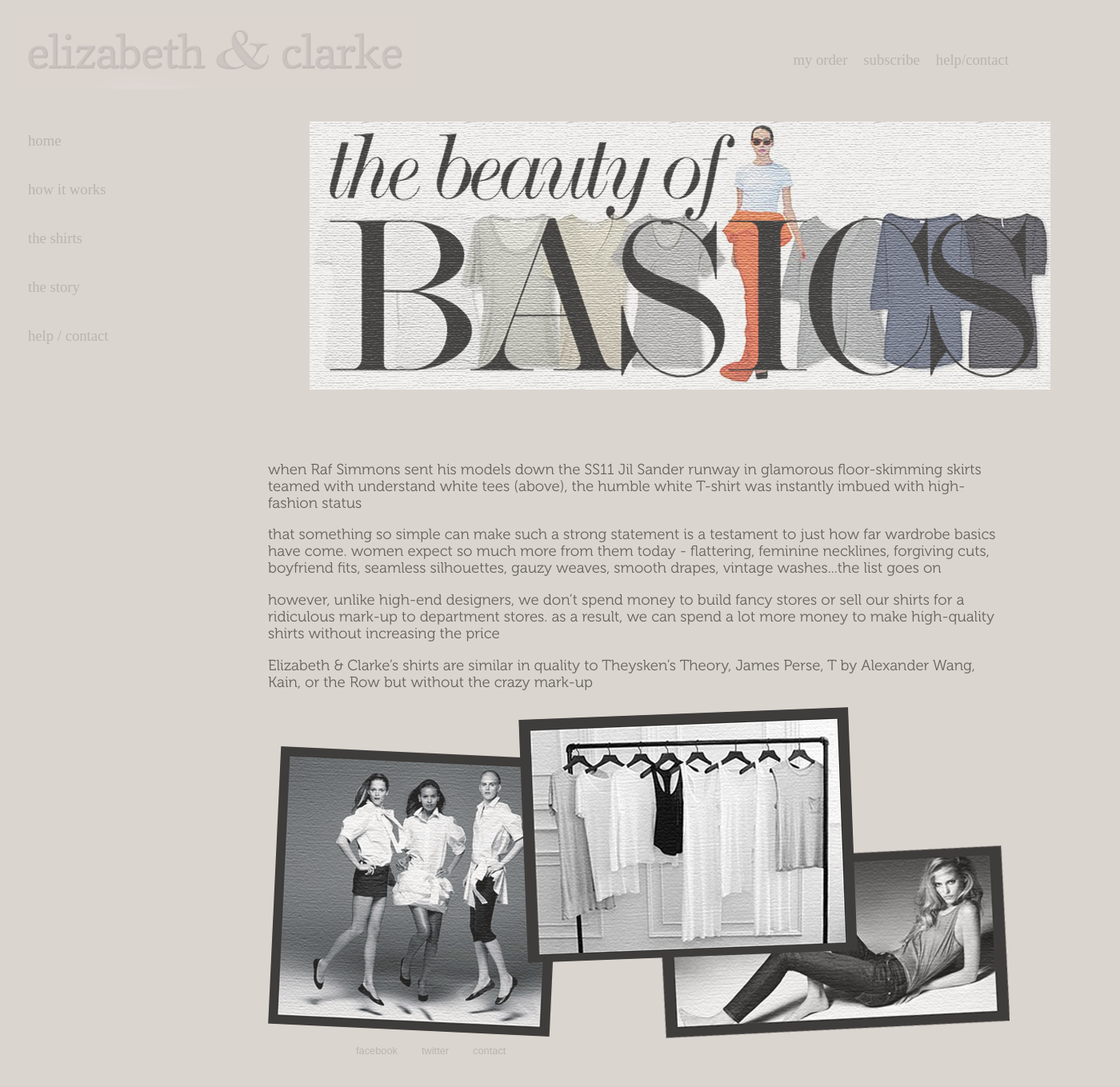
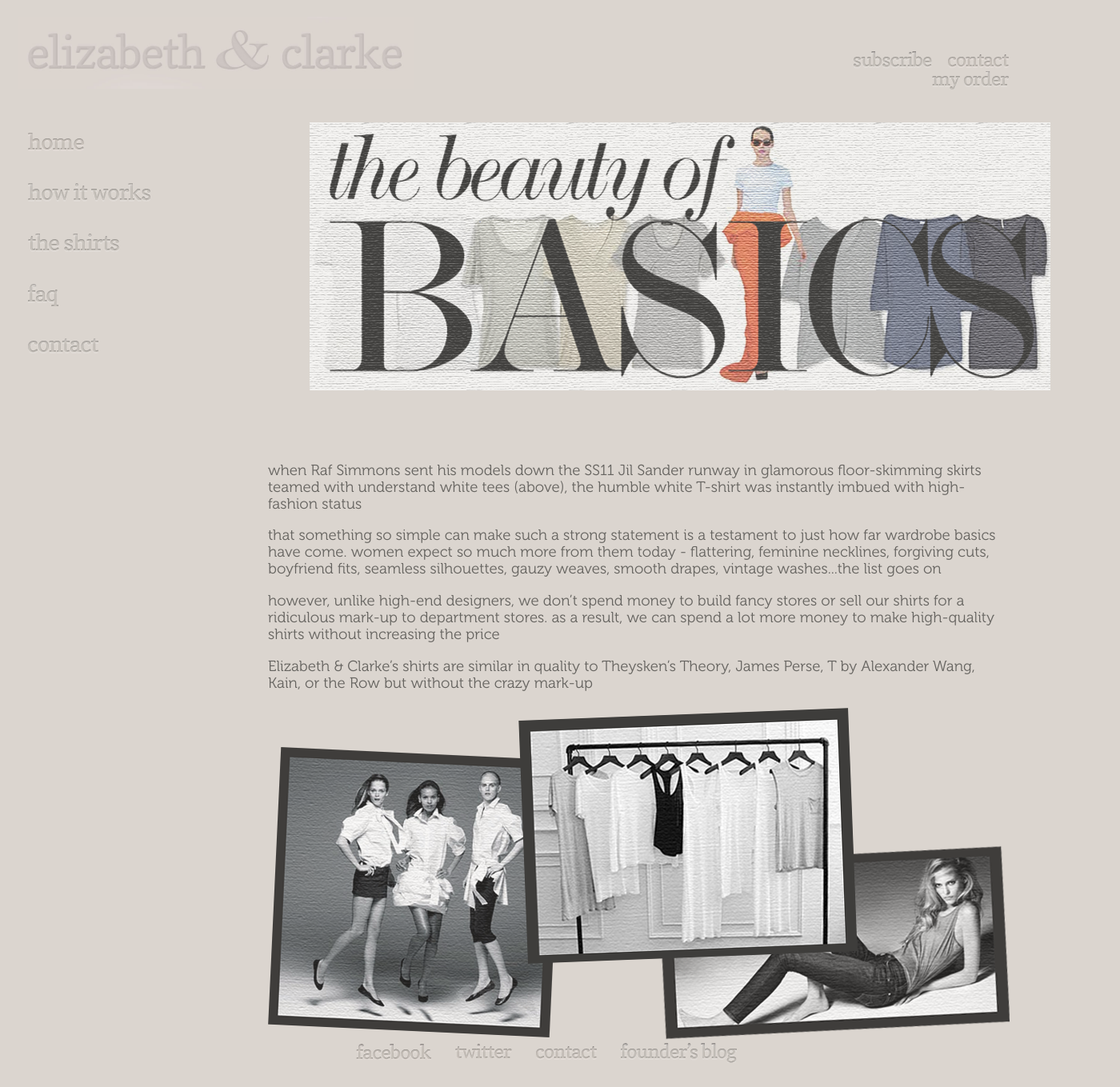
Before and after one commit to SaraJo/Elizabeth---Clarke, a web app: file theshirts.html in a window 1400 px wide. Shown: the whole page at 80% size. Before the commit the page ends 1318 px from the top, so only its background shows below. Run offline with its HTML, style and script files only (its server is not run), Linux system fonts and the light colour scheme; some web fonts are replaced.

Commit message:
shirts menus

```diff
--- a/addtocart.html
+++ b/addtocart.html
@@ -140,7 +140,7 @@
 
 
     </div>
-
+    <div id="clear"></div>
     <!--End mc_embed_signup-->
      <ul class="bottom-menu">
         <li><a id="facebook"></a></li>
--- a/style/eandc.css
+++ b/style/eandc.css
@@ -861,3 +861,7 @@
 	cursor:pointer;
 	background: url("../style/images/bottomnav-foundersblog-dark.png");
 }
+
+#clear{
+	clear:both;;
+}
--- a/theshirts.html
+++ b/theshirts.html
@@ -10,15 +10,19 @@
 <body id="demo">
     <div id="content">
       <img src="style/images/ElizabethANDClarkeLogo.jpg" class="logo"/>
-    <div class="top-menu"><ul><li><a>help/contact</a></li><li><a>subscribe</a></li><li><a>my order</a></li></ul></div>
-    <div class="menu-slides">
-    <ul class="side-menu">
-      <li><a>home</a></li>
-      <li><a>how it works</a></li>
-      <li><a>the shirts</a></li>
-      <li><a>the story</a></li>
-      <li><a>help / contact</a></li>
-    </ul>
+        <div class="top-menu"><ul>
+      		<li><a id="contact-topnav"></a></li>
+      		<li><a id="subscribe-topnav"></a></li>
+      		<li><a id="my-order"></a></li>
+      	</ul></div>
+      <div class="menu-slides">
+         <ul class="side-menu">
+            	<li><a id="home"></a></li>
+            	<li><a id="how-it-works"></a></li>
+            	<li><a id="the-shirts"></a></li>
+            	<li><a id="faq"></a></li>
+            	<li><a id="contact-sidenav"></a></li>
+          </ul>
     <div class="shirts">
      <img src="style/images/TheShirts-Image0.png" alt="Shirts"/>
     </div>
@@ -34,11 +38,12 @@
     </div>
 
     <!--End mc_embed_signup-->
-    <ul class="bottom-menu">
-      <li><a>facebook</a></li>
-      <li><a>twitter</a></li>
-      <li><a>contact</a></li>
-    </ul>
+     <ul class="bottom-menu">
+        <li><a id="facebook"></a></li>
+        <li><a id="twitter"></a></li>
+        <li><a id="contact-topnav"></a></li>
+        <li><a id="founders-blog"></a></li>
+      </ul>
     </div>
 </body>
  <script type="text/javascript">
```
Also changed, not shown: contactus.html (+5 -4 lines), faq.html (+5 -3 lines).
